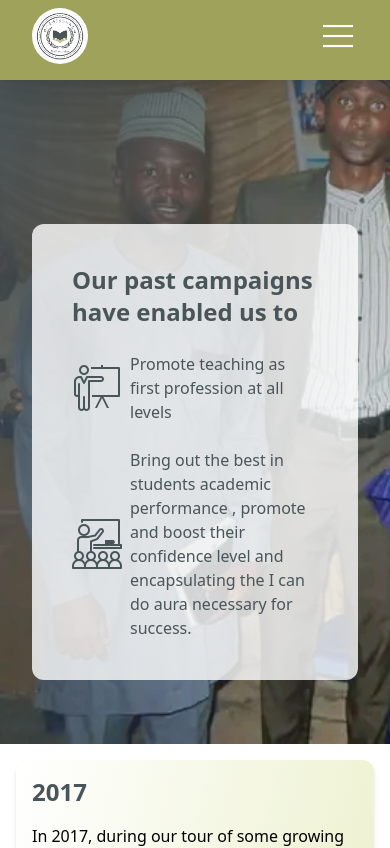
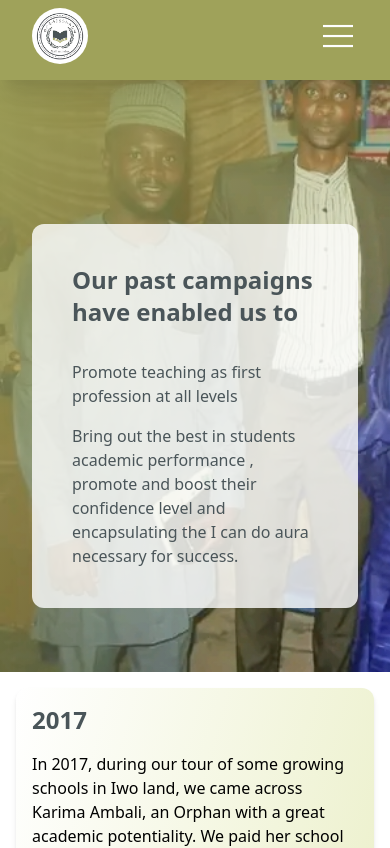
Before and after one commit to Victorakinwunmi/Login-dashboard, a Nuxt app: page /projects in a window 390 px wide. Shown: the top 848 px of the page. Built offline with nearby package versions, Linux system fonts and the light colour scheme.

Commit message:
i hide the events page cta icon on mobile and changed the cta overlay bg-color

```diff
--- a/pages/index.vue
+++ b/pages/index.vue
@@ -42,7 +42,7 @@
       </div>
 
       <div class=" py-10 md:py-40 px-6 md:px-2">
-         <h1 class="text-secondary-500 lg:px-28 font-bold text-lg text-center mb-4 lg:mb-16 lg:text-4xl">OUR TOUR EVENTS</h1>
+         <h1 class="text-secondary-500 lg:px-28 font-bold text-lg text-center mb-4 md:mb-16 lg:text-4xl">OUR TOUR EVENTS</h1>
          <div class="grid grid-cols-1 md:grid-cols-2 lg:grid-cols-5 container mx-auto gap-4 md:px-10 lg:px-0">
            <TourEvent @is_clicked="showEventTourDetails" v-for="item in events" :key="item.id" :tour_event="{text: item.text, picture: item.img, title:item.title, subtitle:item.subtitle}"
            />
--- a/pages/projects.vue
+++ b/pages/projects.vue
@@ -2,15 +2,15 @@
   <div>
      <HeaderLogoMenu/>
       <div class="group bg-no-repeat bg-cover  " :style="{ backgroundRepeat: 'no-repeat' + ';', backgroundImage: 'url(' +  require('@/assets/image/img2.jpg')+ ')' }">
-        <div class=" bg-gradient-to-br from-secondary-500 px-8 w-full bg-opacity-80 pb-16 py-56 lg:py-64">
+        <div class=" bg-gradient-to-br from-primary-400 px-8 w-full bg-opacity-80 pb-16 py-56 lg:py-64">
           <div class="max-w-2xl lg:max-w-4xl container mx-auto bg-white bg-opacity-80 lg:bg-opacity-60 rounded-xl p-10">
-            <h1 class="text-2xl lg:text-5xl text-secondary-500 font-bold">Our past campaigns have enabled us to</h1>
-            <div class="flex gap-2 items-center mt-6">
-              <img :src="require('@/assets/icon/promote.png')" class="">
+            <h1 class="text-2xl lg:text-5xl text-secondary-500 font-bold mb-8">Our past campaigns have enabled us to</h1>
+            <div class="flex gap-4 items-center">
+              <img :src="require('@/assets/icon/promote.png')" class="hidden md:block">
               <p class="text-base lg:text-xl text-secondary-500 lg:font-semibold">Promote teaching as first profession at all levels</p>
             </div>
-            <div class="flex gap-2 items-center mt-6">
-              <img :src="require('@/assets/icon/student.png')" class="">
+            <div class="flex gap-4 items-center mt-4 md:mt-6">
+              <img :src="require('@/assets/icon/student.png')" class="hidden md:block">
               <p class="text-base lg:text-xl text-secondary-500">Bring out the best in students academic performance , promote and boost their confidence level and encapsulating the I can do aura necessary for success.</p>
             </div>
           </div>
```
